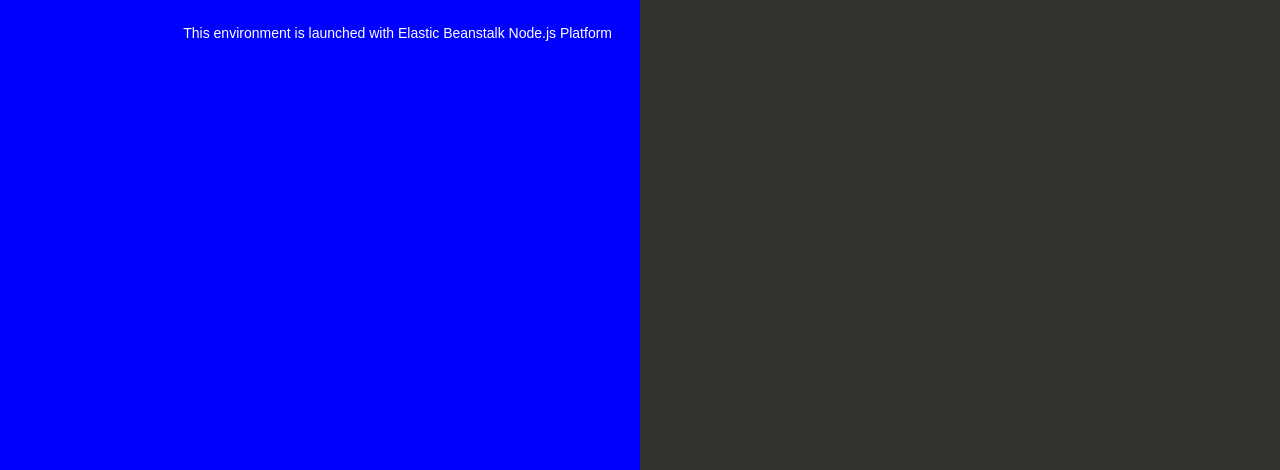
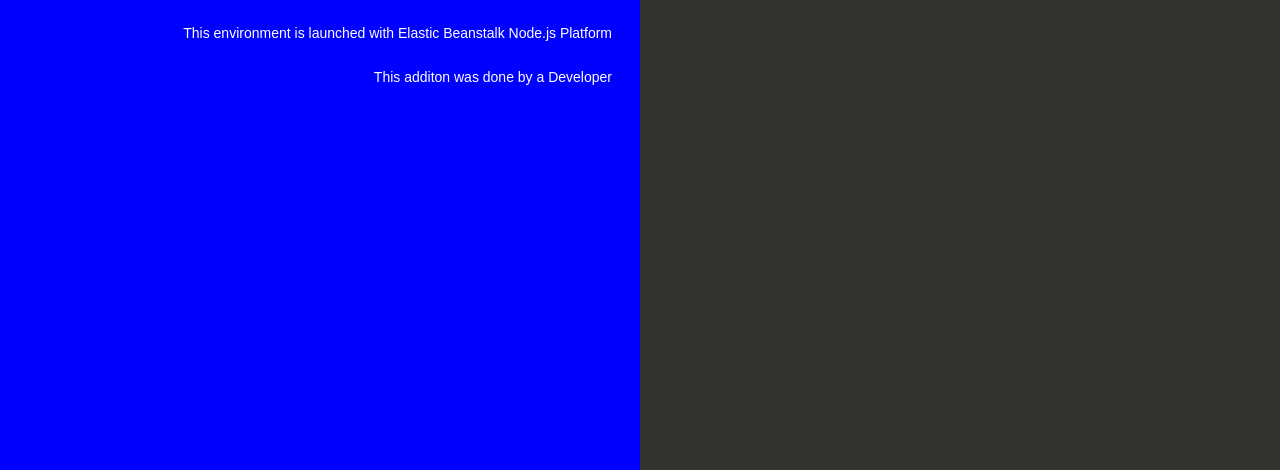
Before and after one commit to shahebazkhan8161-lgtm/aws_demo, a website: page index.html in a window 1280 px wide. Shown: the part 330-800 px from the top of the page. Drawn offline with Linux system fonts and the light colour scheme.

Commit message:
new version

```diff
--- a/index.html
+++ b/index.html
@@ -77,6 +77,7 @@
       <h1>Congratulations</h1>
       <p>Your first AWS Elastic Beanstalk Node.js application is now running on your own dedicated environment in the AWS Cloud</p>
       <p>This environment is launched with Elastic Beanstalk Node.js Platform</p>
+      <p>This additon was done by a Developer</p>
     </div>
     <div class="linksColumn">
       <h2>What's Next?</h2>
```
